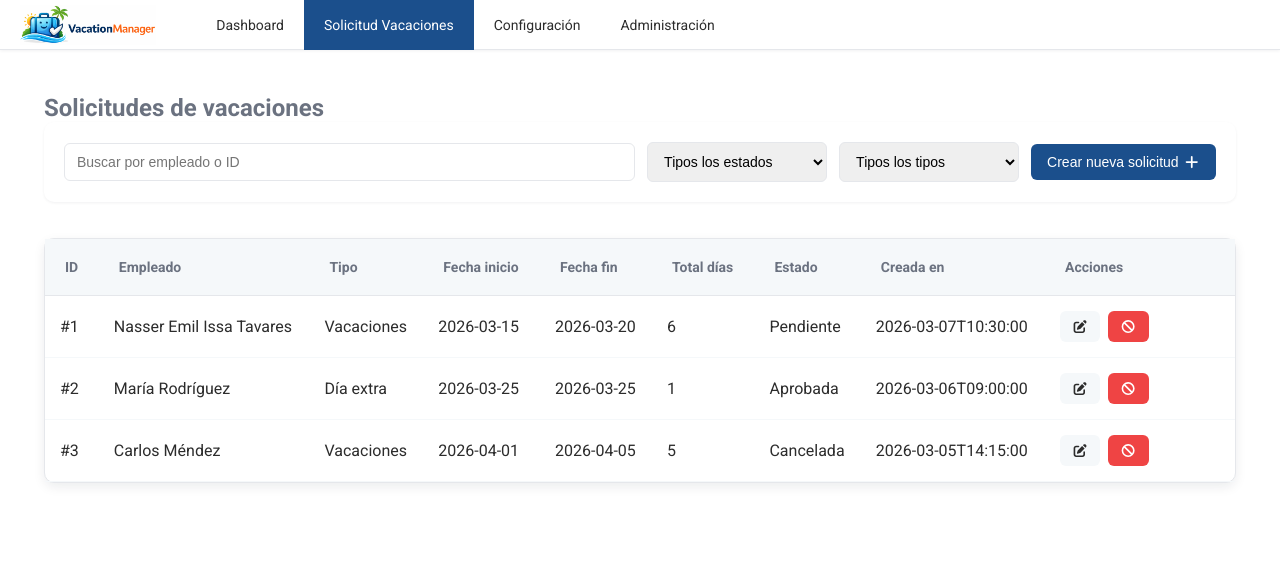
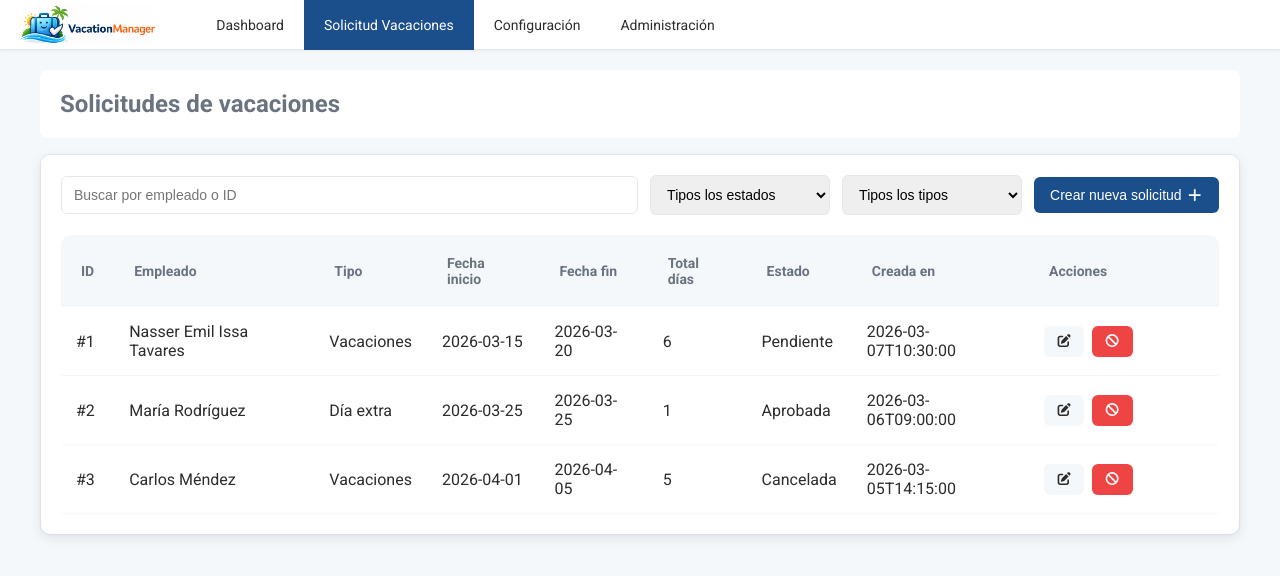
Before and after one commit to nasserissat/VacationManagerBackend, a Vue app in the folder vacation-frontend/: page /leaves in a window 1280 px wide. Shown: the top 576 px of the page. Built offline with nearby package versions, Linux system fonts and the light colour scheme.

Commit message:
table layout improved

```diff
--- a/vacation-frontend/src/pages/LeavesPage.vue
+++ b/vacation-frontend/src/pages/LeavesPage.vue
@@ -3,9 +3,10 @@
     <div>
       <h1 class="page-title">Solicitudes de vacaciones</h1>
     </div>
-    <div class="page-header">
+    <div class="card mt-4">
 
-      <div class="table-toolbar card-soft">
+      <div class="table-wrapper card-soft">
+        <div class="table-toolbar">
           <div class="table-filters">
             <input
               v-model="search"
@@ -41,11 +42,6 @@
             </button>
           </div>
         </div>
-    </div>
-
-    <div class="card mt-4">
-
-      <div class="table-wrapper">
         <table class="table">
           <thead>
             <tr>
@@ -380,20 +376,26 @@ const employees = ref([
 }
 
 .page-section {
-  padding: 24px;
+
+    padding: 0px 20px;
+
 }
 
 .page-header {
   display: flex;
   align-items: center;
   gap: 16px;
+
 }
 
 .page-title {
+ border-radius: 8px;
   margin: 0;
   font-size: 24px;
   font-weight: 700;
   color: var(--gray-500);
+    background-color: var(--white);
+    padding: 20px;
 }
 
 .page-subtitle {
@@ -422,9 +424,26 @@ const employees = ref([
   flex: 1;
   min-width: 260px;
 }
+.table-search:hover {
+  border-color: var(--primary);
+  box-shadow: 0 0 0 1px var(--primary);
+  border: 0.5px;
+  background-color: var(--gray-50);
+  cursor: pointer;
+  transition: all 0.4s ease;
+}
+
 
 .table-select {
   min-width: 180px;
+
+}
+.table-select:hover {
+  box-shadow: 0 0 0 1px var(--primary);
+  border: 0.5px;
+  background-color: var(--gray-50);
+  cursor: pointer;
+  transition: all 0.4s ease;
 }
 
 .table-wrapper {
--- a/vacation-frontend/src/styles.css
+++ b/vacation-frontend/src/styles.css
@@ -58,6 +58,7 @@ body{
   margin:0;
   font-family: 'Roboto', sans-serif;
   color:var(--text);
+  background-color: var(--gray-50);
 
 }
  /* A continuación se aplican las clases CSS inspiradas en Tailwind CSS para facilitar la escritura del diseño */
@@ -474,9 +475,19 @@ cursor: default;
 
   background:var(--gray-50);
 
-  border-bottom:1px solid var(--border);
+}
+.table thead th {
+  border-radius: 0;
+}
 
+.table thead th:first-child {
+  border-top-left-radius: 10px;
 }
+
+.table thead th:last-child {
+  border-top-right-radius: 10px;
+}
+
 
 .table td{
 
@@ -497,7 +508,7 @@ cursor: default;
 
   margin:auto;
 
-  padding:20px;
+  padding: 20px;
 
 }
 
```
Lines whose indentation alone changed are shown as unchanged.
